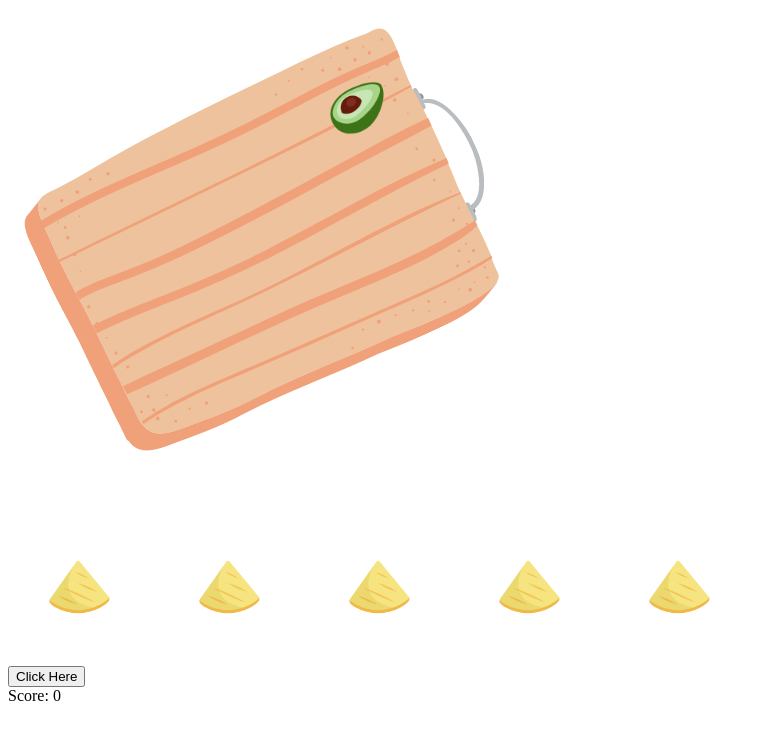
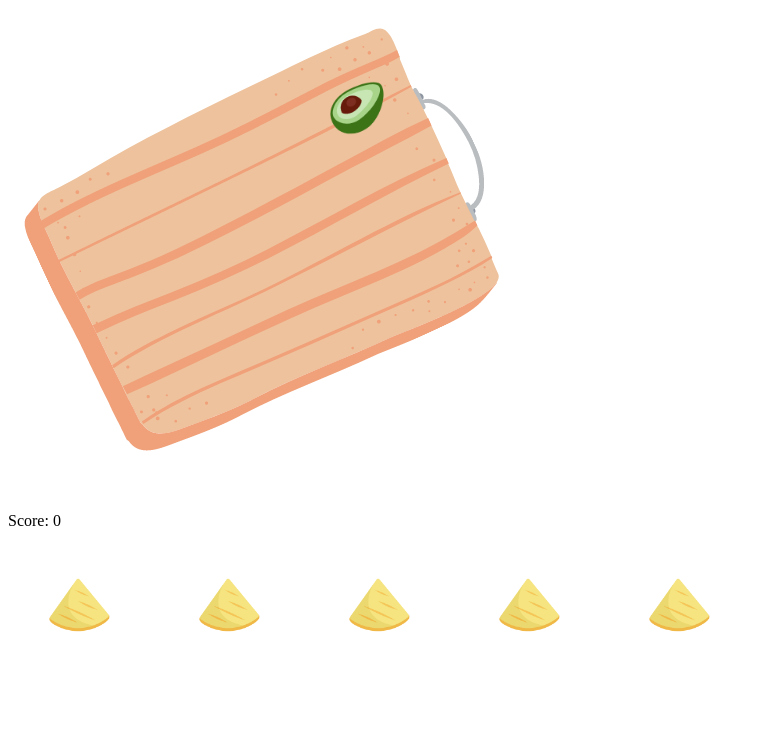
Before and after one commit to shhudspeth/guac-a-mole-wednesday, a React (Create React App) app: page / in a window 1280 px wide. Shown: the top 740 px of the page, without its empty margins (0-765 px from the left). Built offline with nearby package versions, Linux system fonts and the light colour scheme.

Commit message:
SCOREBOARD INCREMENTS A SCORE

```diff
--- a/src/App.js
+++ b/src/App.js
@@ -27,7 +27,7 @@ function App() {
           <Chip />
           <Chip />
         </div>
-        <ScoreBoard />
+
       </ScoreContext.Provider>
 
 
--- a/src/components/Canvas.js
+++ b/src/components/Canvas.js
@@ -1,5 +1,6 @@
 import React, { useRef, useEffect, useState, useContext } from 'react'
 import ScoreContext from "../App"
+import ScoreBoard from "./ScoreBoard"
 // import Chip from "./components/Chip"
 // import ScoreBoard from "./components/ScoreBoard"
 
@@ -143,6 +144,7 @@ const Canvas = props => {
     return (
             <div>
                 <canvas id="canvas" onClick={handleClick} width="500px" height="500px" ref={canvasRef} {...props}/>
+                <ScoreBoard score={score} />
             </div>
     )
 
--- a/src/components/ScoreBoard.js
+++ b/src/components/ScoreBoard.js
@@ -1,13 +1,12 @@
 import React, { useRef, useEffect, useState } from 'react'
 
-function ScoreBoard() {
-    const [score, setScore] = useState(0)
+function ScoreBoard(props) {
 
 
     return (
         <div>
-            <button onClick={() => setScore(score + 1)}>Click Here</button>
-            <div>Score: {score}</div>
+
+            <div>Score: {props.score}</div>
         </div>
     )
 }
```
